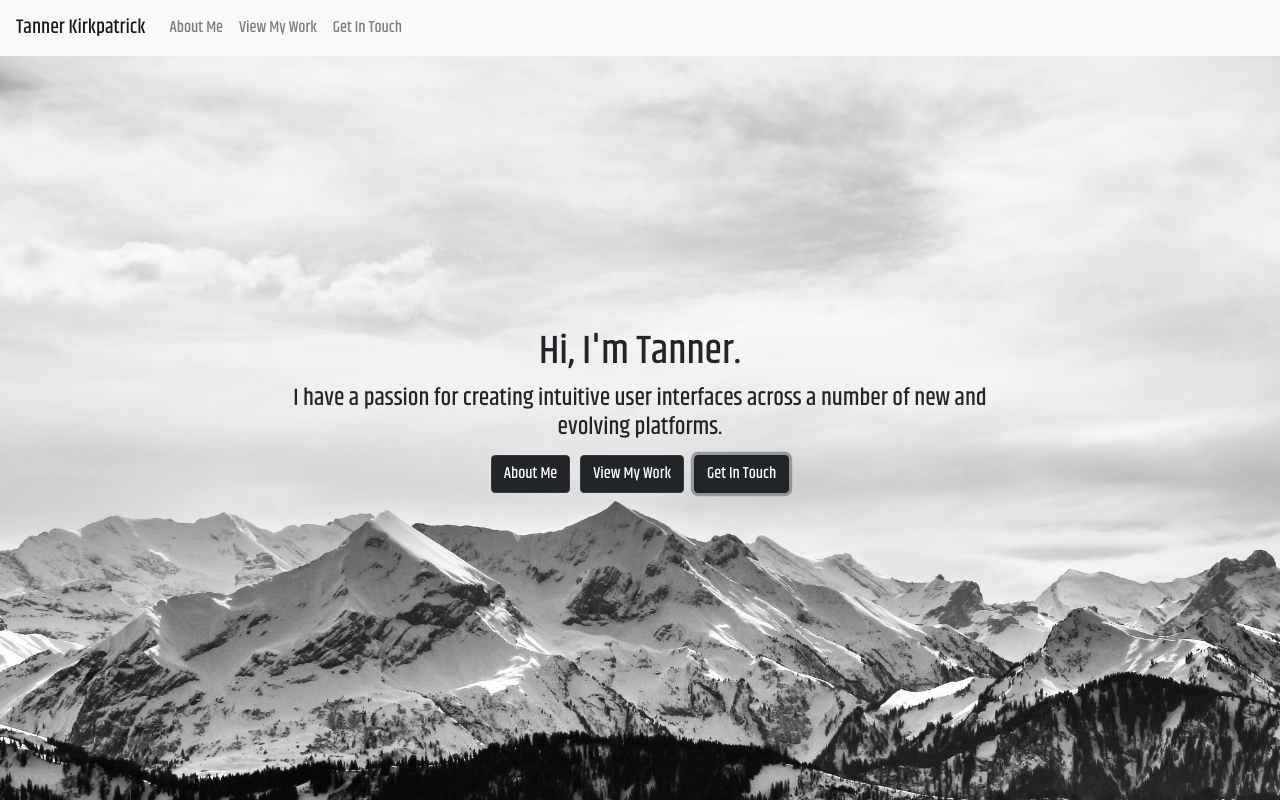
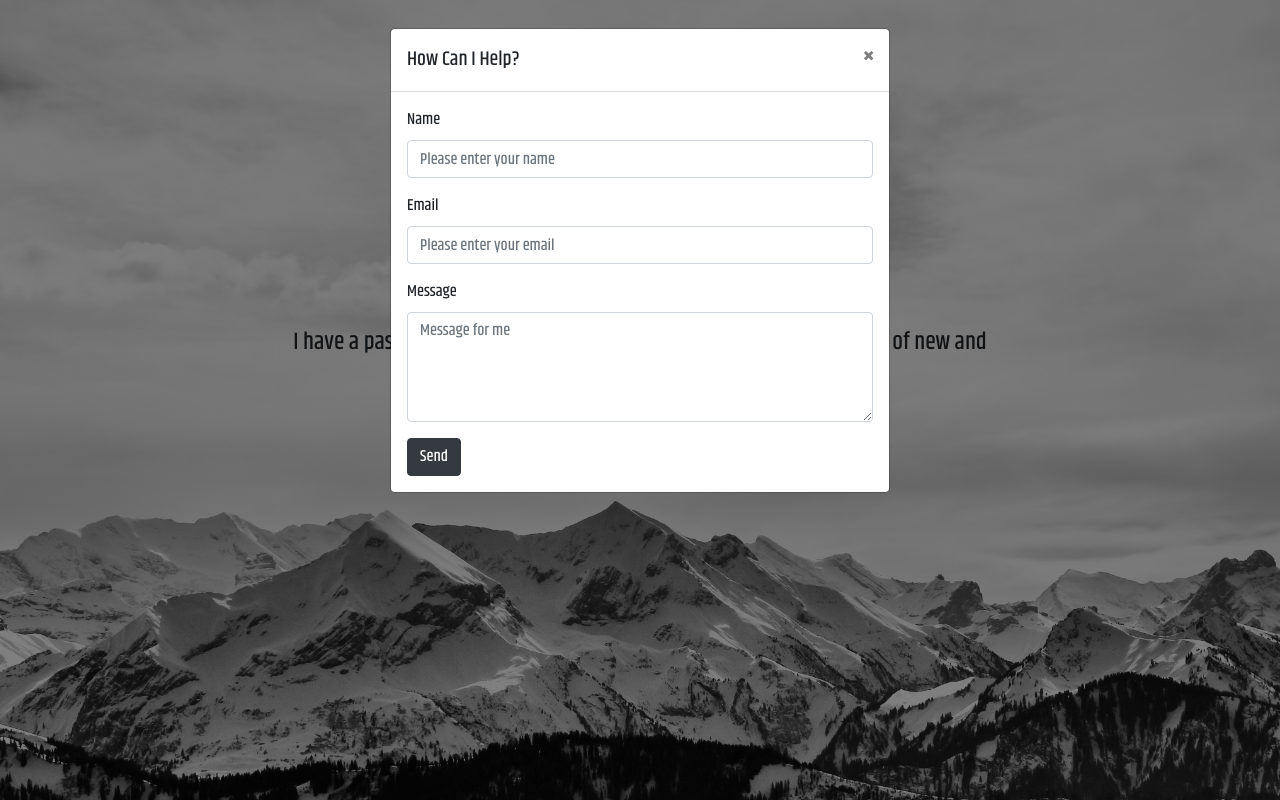
Before and after one commit to twkirkpatrick/Updated-Portfolio, a plain HTML site: page index.html in a window 1280 px wide. Both pictures are taken after a click on the button "Get In Touch". Drawn offline with nearby package versions, Linux system fonts and the light colour scheme.

Commit message:
contact modal added

```diff
--- a/index.html
+++ b/index.html
@@ -21,7 +21,7 @@
           <div class="navbar-nav">
             <a class="nav-link nav-about" href="#">About Me <span class="sr-only">(current)</span></a>
             <a class="nav-link nav-work" href="#">View My Work</a>
-            <a class="nav-link nav-contact" href="#">Get In Touch</a>
+            <a class="nav-link nav-contact" data-toggle="modal" data-target="#exampleModal">Get In Touch</a>
           </div>
         </div>
       </nav>
@@ -29,6 +29,41 @@
       <div class="container">
 
       </div>
+
+      <!-- Modal -->
+<div class="modal fade" id="exampleModal" tabindex="-1" aria-labelledby="exampleModalLabel" aria-hidden="true">
+  <div class="modal-dialog">
+    <div class="modal-content">
+      <div class="modal-header">
+        <h5 class="modal-title" id="exampleModalLabel">How Can I Help?</h5>
+        <button type="button" class="close" data-dismiss="modal" aria-label="Close">
+          <span aria-hidden="true">&times;</span>
+        </button>
+      </div>
+      <div class="modal-body">
+          <div class="form-group" action="form.php" method="post">
+            <label for="form_name">Name</label>
+            <input id="form_name" type="text" name="name" class="form-control" placeholder="Please enter your name" required="required" data-error="Full name is required.">
+            <div class="help-block with-errors"></div>
+          </div>
+          <div class="form-group">
+            <label for="form_email">Email</label>
+            <input id="form_email" type="email" name="email" class="form-control" placeholder="Please enter your email" required="required" data-error="Valid email is required.">
+            <div class="help-block with-errors"></div>
+          </div>
+          <div class="form-group">
+            <label for="form_message">Message</label>
+            <textarea id="form_message" name="message" class="form-control" placeholder="Message for me" rows="4" required="required" data-error="Please, leave us a message."></textarea>
+            <div class="help-block with-errors"></div>
+          </div>
+          <button class="btn btn-dark btn" type="submit" name="submit">Send</button>
+      </div>
+      </div>
+    </div>
+  </div>
+</div>
+
+
 
 
 
--- a/script.js
+++ b/script.js
@@ -5,7 +5,7 @@ $(document).ready(function(){
     function populateMain(){
         $(".navbar").addClass("hide");
         $(".container").empty().hide().append(
-            "<div class='row main-row'><div class='col-8 offset-2 text-center header'><h1>Hi, I'm Tanner.</h1><h4>I have a passion for creating intuitive user interfaces across a number of new and evolving platforms.</h4><button type='button' class='btn btn-dark about'>About Me</button><button type='button' class='btn btn-dark portfolio'>View My Work</button><button type='button' class='btn btn-dark contact'>Get In Touch</button></div></div>"
+            "<div class='row main-row'><div class='col-8 offset-2 text-center header'><h1>Hi, I'm Tanner.</h1><h4>I have a passion for creating intuitive user interfaces across a number of new and evolving platforms.</h4><button type='button' class='btn btn-dark about'>About Me</button><button type='button' class='btn btn-dark portfolio'>View My Work</button><button type='button' class='btn btn-dark contact' data-toggle='modal' data-target='#exampleModal'>Get In Touch</button></div></div>"
         ).fadeIn(1400);
     }
 
@@ -50,9 +50,7 @@ $(document).ready(function(){
         $(".navbar").removeClass("hide");
    }
 
-   function populateContact(){
-        $(".contact-page").fadeIn(1400);
-   }
+
 
    function populatePortfolio(){
         $(".container").empty().hide().append(
@@ -152,10 +150,7 @@ $(document).ready(function(){
 
 
 
-    $(document).on("click", ".contact", function(){
-        $(".navbar").removeClass("hide").hide().fadeIn(1400);
-        populateContact();
-    })
+
 
     $(document).on("click", ".about", function(){
         $(".navbar").removeClass("hide").hide().fadeIn(1400);
--- a/style.css
+++ b/style.css
@@ -16,6 +16,10 @@ body{
 .header{
     margin-top: 17rem;
 
+}
+
+.nav-contact{
+    cursor: pointer;
 }
 
 
```
Also changed, not shown: 1 other file.
